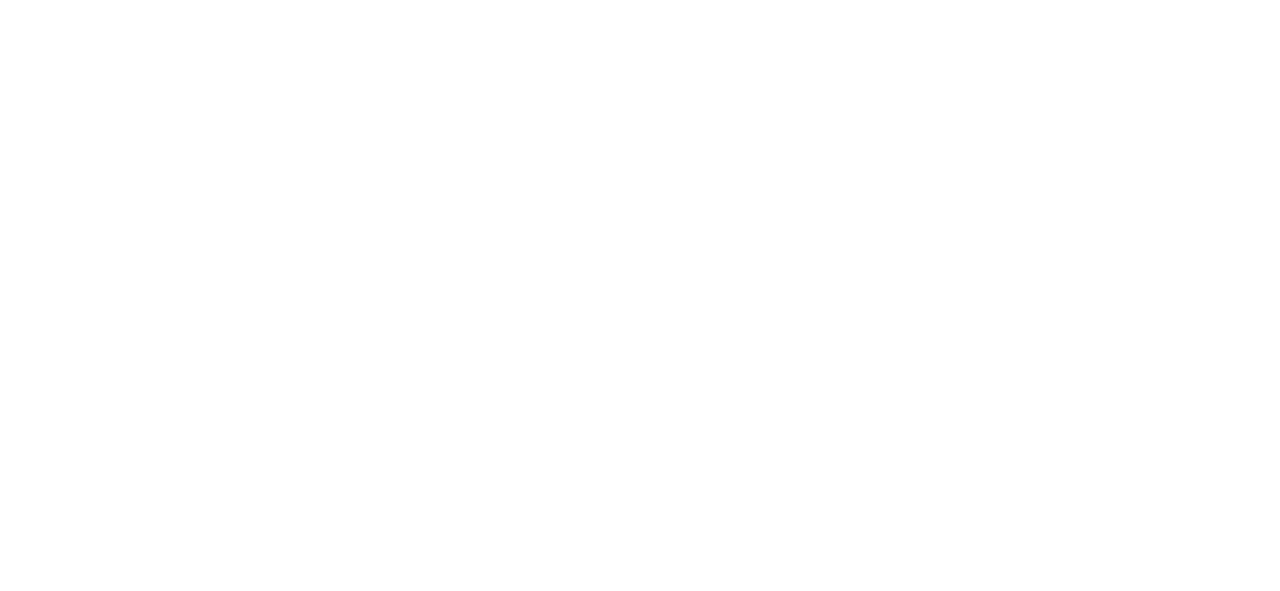
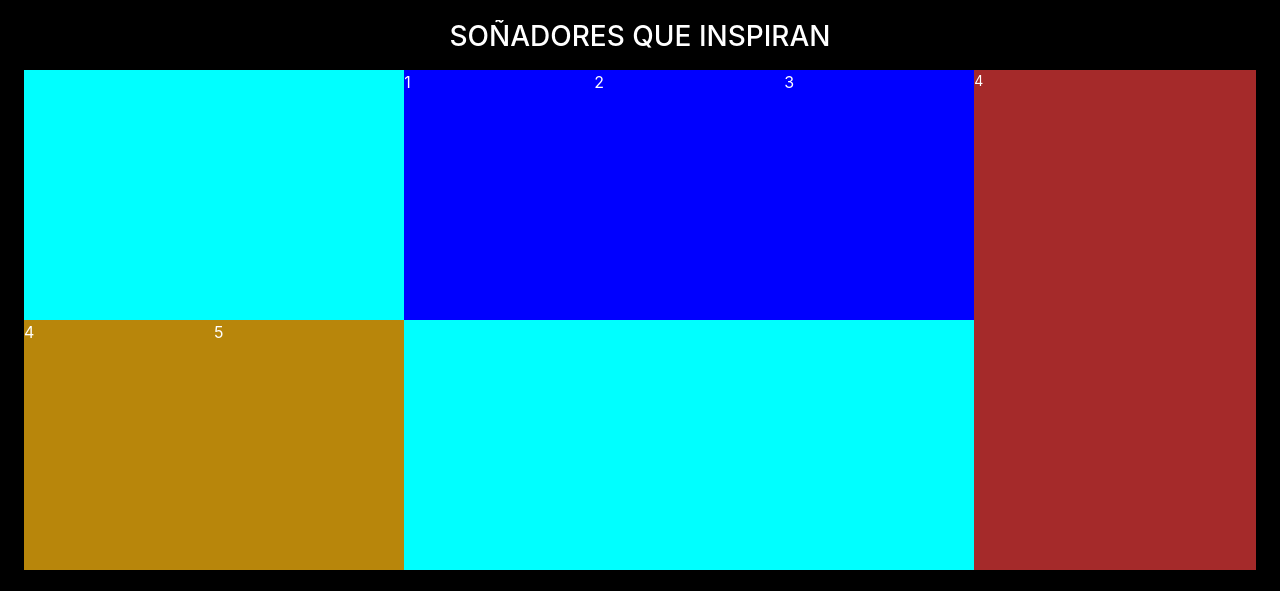
Before and after one commit to Alexisrk310/app-joseAlvarezyg, a React (Vite) app: page /home in a window 1280 px wide. Shown: the part 3272-3863 px from the top of the page. Before the commit the page ends 2449 px from the top, so only its background shows below. Built offline with nearby package versions, Linux system fonts and the light colour scheme.

Commit message:
diseñando soñadores que inspiran-home

```diff
--- a/src/pages/HomePage/HomePage.tsx
+++ b/src/pages/HomePage/HomePage.tsx
@@ -7,12 +7,12 @@
 const HomePage: React.FC<HomePageInterface> = () => {
 	return (
 		<div className="homepage">
-			<div className="m-5 mt-5">
+			<div className="m-4 mt-5">
 				<div className="d-flex justify-content-between">
 					<p>RECOMENDADOS DE LA SEMANA</p>
-					<p>MOSTRAR MAS</p>
+					<p className="pointer">MOSTRAR MAS</p>
 				</div>
-				<div className="d-flex">
+				<div className="d-flex contain-card">
 					<Card
 						img={
 							'https://d1csarkz8obe9u.cloudfront.net/posterpreviews/restaurant-logo-design-template-aa429d1533d621aa16a4c85bb4c8faaa_screen.jpg?ts=1597915301'
@@ -71,9 +71,9 @@
 				</div>
 				<div className="mt-3 d-flex justify-content-between">
 					<p>TOP 10 DE COLOMBIA</p>
-					<p>MOSTRAR MAS</p>
+					<p className="pointer">MOSTRAR MAS</p>
 				</div>
-				<div className="d-flex">
+				<div className="d-flex contain-card">
 					<Card
 						img={
 							'https://d1csarkz8obe9u.cloudfront.net/posterpreviews/restaurant-logo-design-template-aa429d1533d621aa16a4c85bb4c8faaa_screen.jpg?ts=1597915301'
@@ -132,9 +132,9 @@
 				</div>
 				<div className="mt-3 d-flex justify-content-between">
 					<p>TOP 10 DE CARTAGENA</p>
-					<p>MOSTRAR MAS</p>
+					<p className="pointer">MOSTRAR MAS</p>
 				</div>
-				<div className="d-flex">
+				<div className="d-flex contain-card">
 					<Card
 						img={
 							'https://d1csarkz8obe9u.cloudfront.net/posterpreviews/restaurant-logo-design-template-aa429d1533d621aa16a4c85bb4c8faaa_screen.jpg?ts=1597915301'
@@ -193,12 +193,14 @@
 				</div>
 				<h3 className="text-center mt-3">SOÑADORES QUE INSPIRAN</h3>
 				<div className="dreamers mt-3">
-					<div className="video1">1</div>
-					<div className="video2">2</div>
-					<div className="video3">3</div>
-					<div className="video4">4</div>
-					<div className="video5">5</div>
-					<div className="video6">6</div>
+					<div className="container-top">
+						<div className="little-bottom">4</div>
+						<div className="little-bottom">5</div>
+						<div className="little">1</div>
+						<div className="little">2</div>
+						<div className="little">3</div>
+						<div className="small">4</div>
+					</div>
 				</div>
 			</div>
 		</div>
--- a/src/pages/HomePage/components/Card.tsx
+++ b/src/pages/HomePage/components/Card.tsx
@@ -12,7 +12,7 @@
 		<div
 			className="card m-3"
 			style={{
-				width: 300,
+				width: 250,
 			}}>
 			<img src={img} className="card-img-top" alt={img} />
 			<div className="card-body">
--- a/src/pages/HomePage/styles/HomePage.css
+++ b/src/pages/HomePage/styles/HomePage.css
@@ -16,40 +16,41 @@
     width: 166px;
     height: 150px;
 }
+.contain-card{
+    flex-wrap: wrap;
+}
 .dreamers{
-    display: flex;
+
     color: white;
     background-color: aqua;
-    width: 100%;
-    height: 520px;
+    height: 500px;
+    /* overflow-y: hidden; */
 }
 
-.video1{
-    background-color: blue;
-    grid-column-start: 1;
-    grid-column-end: span 2;
-
-    grid-row-start: 1;
-    grid-row-end: span 2;
-}
-.video2{
-    background-color: blue;
-    grid-column-start: 1;
-    grid-column-end: span 2;
-
-    grid-row-start: 1;
-    grid-row-end: span 2;
-}
-.video3{
+.container-top{
+    display: flex;
 
 }
-.video4{
-    background: gold;
-    grid-area: right;
+
+.little{
+    width: 220px !important;
+    height: 250px !important;
+    background-color: blue;
 }
-.video5{
+
+.small{
+    height: 500px;
+    width: 326px;
+    background-color: brown;
 
 }
-.video6{
+.little-bottom{
 
 }
+.little-bottom{
+    background-color: darkgoldenrod;
+    width: 220px !important;
+    height: 250px !important;
+    padding-bottom: 100px;
+    align-self: flex-end;
+}
```
